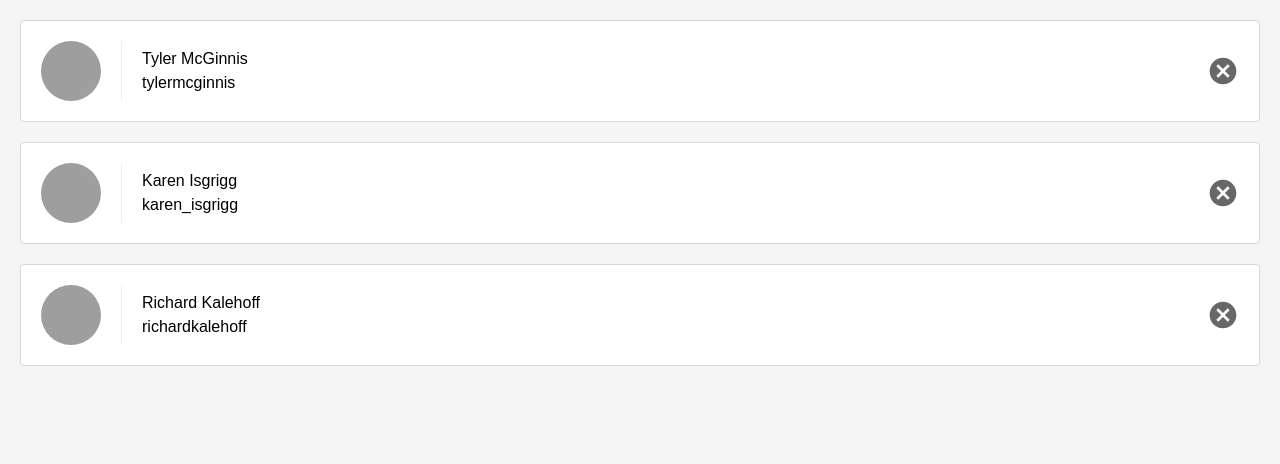
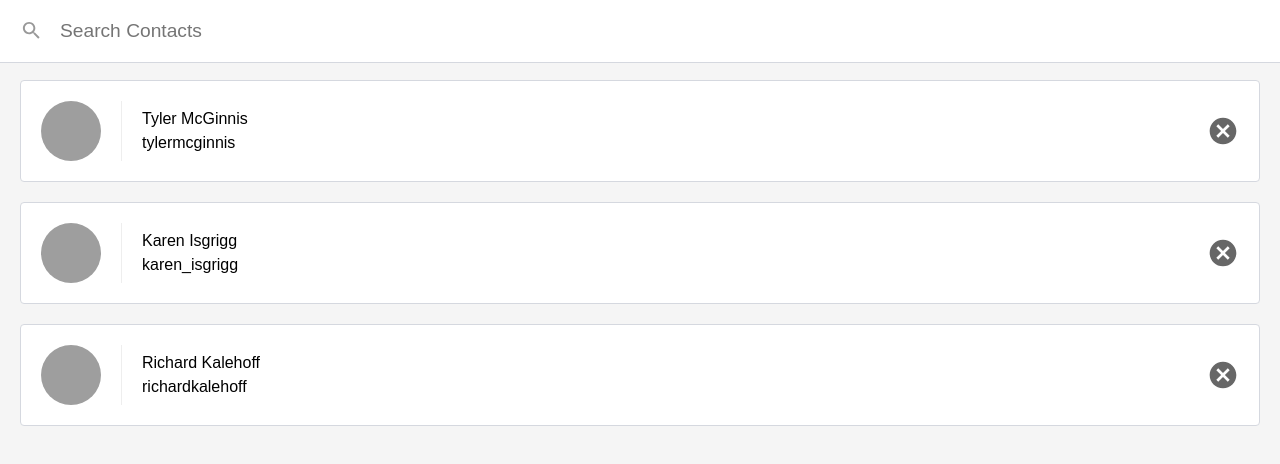
Before and after one commit to chule/react-contacts, a React (Create React App) app: page / in a window 1280 px wide. Shown: the top 464 px of the page. Built offline with nearby package versions, Linux system fonts and the light colour scheme.

Commit message:
controlled component

```diff
--- a/src/ListContacts.js
+++ b/src/ListContacts.js
@@ -1,10 +1,48 @@
-import React from "react";
+import React, { Component } from "react";
 import PropTypes from "prop-types";
 
-const ListContacts = ({ contacts, remove }) => {
+
+class ListContacts extends Component {
+
+    state = {
+        query: ''
+    }
+
+    static propTypes = {
+        contacts: PropTypes.array.isRequired,
+        remove: PropTypes.func.isRequired
+    }
+
+    updateQuery = (query) => {
+        this.setState(() => ({
+            query: query.trim()
+        }))
+    }
+
+    render() {
+        const { query } = this.state;
+        const { contacts, remove } = this.props;
+
+        const showingContacts = query === ''
+            ? contacts
+            : contacts.filter( d => {
+                return d.name.toLowerCase().includes(query)
+            })
+
         return (
+            <div className="list-contacts">
+                <div className="list-contacts-top">
+                    <input
+                        type="text"
+                        className="search-contacts"
+                        placeholder="Search Contacts"
+                        value={query}
+                        onChange={(event) => this.updateQuery(event.target.value)}
+                    />
+                </div>
+
                 <ol className="contact-list">
-            {contacts.map(contact => (
+                    {showingContacts.map(contact => (
                         <li key={contact.id} className="contact-list-item">
                             <div
                                 className="contact-avatar"
@@ -24,14 +62,10 @@
                     ))}
 
                 </ol>
+            </div>
+
         );
     }
-
-
-ListContacts.propTypes = {
-    contacts: PropTypes.array.isRequired,
-    remove: PropTypes.func.isRequired
 }
 
-
 export default ListContacts;
```
Lines whose indentation alone changed are shown as unchanged.
